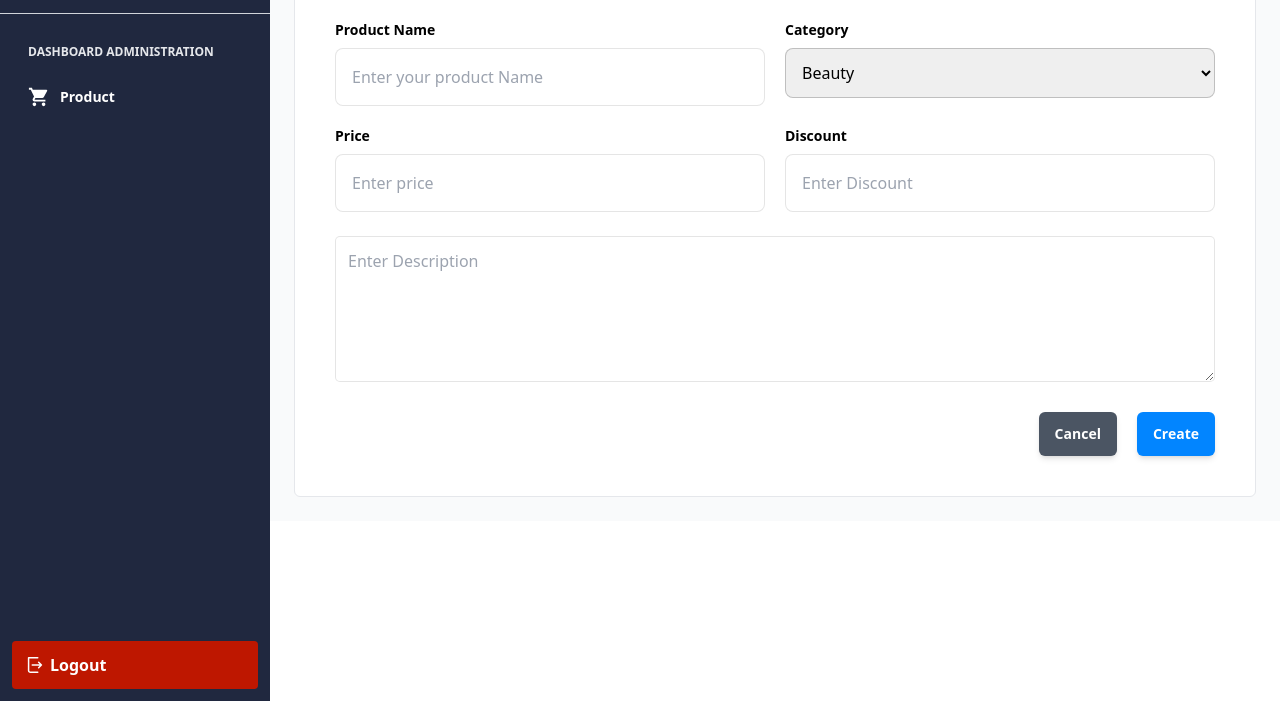
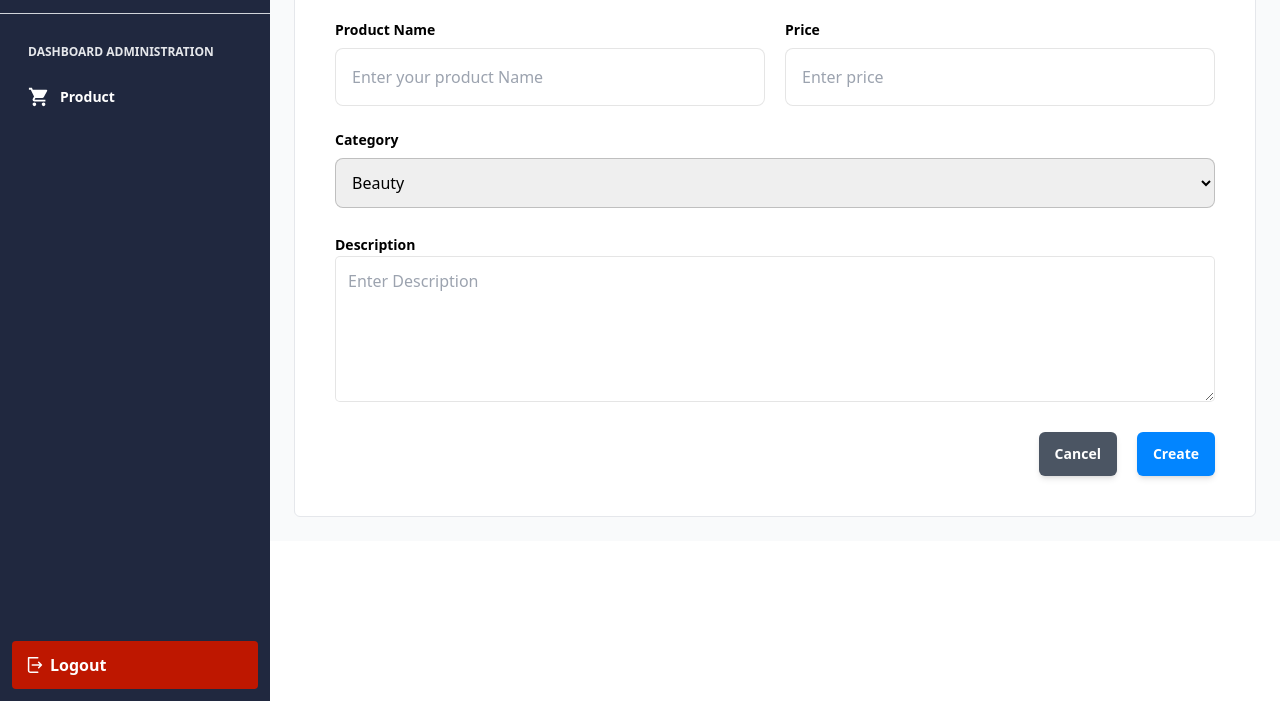
Before and after one commit to Creative-Coder-Myanmar/Ecommerce-Template, a plain HTML site: page productCreate.html in a window 1280 px wide. Shown: the part 99-800 px from the top of the page. Drawn offline with nearby package versions, Linux system fonts and the light colour scheme.

Commit message:
ui update for product create

```diff
--- a/productCreate.html
+++ b/productCreate.html
@@ -124,16 +124,6 @@
                     />
                   </div>
                   <div class="flex flex-col">
-                    <label class="font-semibold text-sm">Category</label>
-                    <select
-                      class="w-full border-[1px] mt-2 px-3 border-black/20 focus:border-primary transition-all py-3 rounded-lg"
-                    >
-                      <option>Beauty</option>
-                      <option>Clothes</option>
-                      <option>Food</option>
-                    </select>
-                  </div>
-                  <div class="flex flex-col">
                     <label class="font-semibold text-sm">Price</label>
                     <input
                       class="outline-none px-4 focus:ring-0 border-[1px] border-black/10 py-4 rounded-lg focus:border-primary transition-all mt-2"
@@ -141,18 +131,20 @@
                       placeholder="Enter price"
                     />
                   </div>
-                  <div class="flex flex-col">
-                    <label class="font-semibold text-sm">Discount</label>
-                    <input
-                      class="outline-none px-4 focus:ring-0 border-[1px] border-black/10 py-4 rounded-lg focus:border-primary transition-all mt-2"
-                      type="text"
-                      placeholder="Enter Discount"
-                    />
-                  </div>
+                </div>
+                <div class="flex flex-col">
+                  <label class="font-semibold text-sm">Category</label>
+                  <select
+                    class="w-full border-[1px] mt-2 px-3 border-black/20 focus:border-primary transition-all py-3 rounded-lg"
+                  >
+                    <option>Beauty</option>
+                    <option>Clothes</option>
+                    <option>Food</option>
+                  </select>
                 </div>
                 <div>
                   <div>
-                    <label label="Description" />
+                    <label class="font-semibold text-sm">Description</label>
                     <textarea
                       class="w-full border-[1px] border-black/10 py-3 px-3 rounded-[5px]"
                       placeholder="Enter Description"
```
